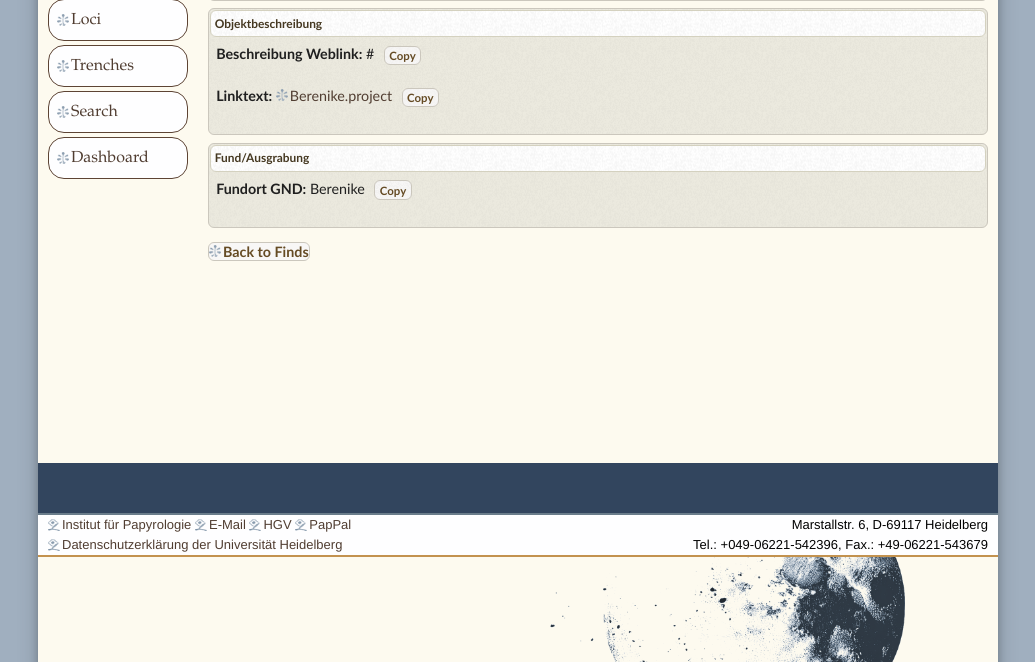
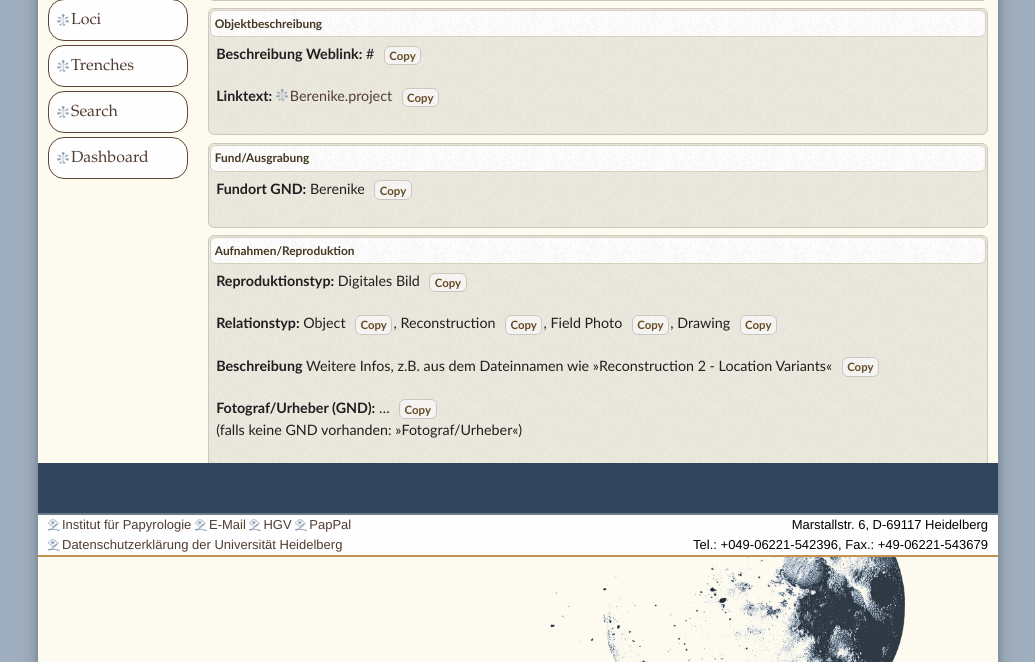
Before and after one commit to Edelweiss/berenike, a Symfony app: template templates/find/showForHeidIcon.html.twig in a window 1280 px wide. Shown: the part 243-905 px from the top of the page, without its empty margins (122-1157 px from the left). Run offline with Twig, Linux system fonts and the light colour scheme; the template is opened without the code that fills it, so the values that code supplies are empty; some libraries are stand-ins or nearby versions.

Commit message:
view image info for heidICON

```diff
--- a/templates/find/showForHeidIcon.html.twig
+++ b/templates/find/showForHeidIcon.html.twig
@@ -267,6 +267,56 @@
     {% endif %}
   </div>
 
+  <!-- Aufnahmen/Reproduktion -->
+  <div class="ui-widget ui-widget-content ui-corner-all" style="padding: 0.5em; margin-bottom: 0.5em;">
+    <h3 class="ui-widget-header ui-corner-all" style="padding: 0.3em; margin: -0.5em -0.5em 0.5em -0.5em;">Aufnahmen/Reproduktion</h3>
+
+    <p>
+      <strong>Reproduktionstyp:</strong> Digitales Bild
+      <button onclick="copyToClipboard('Digitales Bild', this)" class="ui-button ui-widget ui-state-default ui-corner-all" style="padding: 0.2em 0.4em; margin-left: 0.5em; font-size: 0.8em;">
+        <span class="ui-button-text">Copy</span>
+      </button>
+    </p>
+
+    <p>
+      <strong>Relationstyp:</strong> Object
+      <button onclick="copyToClipboard('Object', this)" class="ui-button ui-widget ui-state-default ui-corner-all" style="padding: 0.2em 0.4em; margin-left: 0.5em; font-size: 0.8em;">
+        <span class="ui-button-text">Copy</span>
+      </button>, Reconstruction
+       <button onclick="copyToClipboard('Reconstruction', this)" class="ui-button ui-widget ui-state-default ui-corner-all" style="padding: 0.2em 0.4em; margin-left: 0.5em; font-size: 0.8em;">
+        <span class="ui-button-text">Copy</span>
+      </button>, Field Photo
+       <button onclick="copyToClipboard('Field Photo', this)" class="ui-button ui-widget ui-state-default ui-corner-all" style="padding: 0.2em 0.4em; margin-left: 0.5em; font-size: 0.8em;">
+        <span class="ui-button-text">Copy</span>
+      </button>, Drawing
+       <button onclick="copyToClipboard('Drawing', this)" class="ui-button ui-widget ui-state-default ui-corner-all" style="padding: 0.2em 0.4em; margin-left: 0.5em; font-size: 0.8em;">
+        <span class="ui-button-text">Copy</span>
+      </button>
+    </p>
+
+    <p>
+      <strong>Beschreibung</strong> Weitere Infos, z.B. aus dem Dateinnamen wie »Reconstruction 2 - Location Variants«
+      <button onclick="copyToClipboard('Berenike', this)" class="ui-button ui-widget ui-state-default ui-corner-all" style="padding: 0.2em 0.4em; margin-left: 0.5em; font-size: 0.8em;">
+        <span class="ui-button-text">Copy</span>
+      </button>
+    </p>
+
+    <p>
+      <strong>Fotograf/Urheber (GND):</strong> …
+      <button onclick="copyToClipboard('Fotograf/Urheber', this)" class="ui-button ui-widget ui-state-default ui-corner-all" style="padding: 0.2em 0.4em; margin-left: 0.5em; font-size: 0.8em;">
+        <span class="ui-button-text">Copy</span>
+      </button>
+      <br/>(falls keine GND vorhanden: »Fotograf/Urheber«)
+    </p>
+
+    <p>
+      <strong>Kommentar (unter Inv.Nr./Signatur)</strong> Weitere Infos, z.B. aus dem Dateinnamen wie »58948_7879_a, B/W«
+      <button onclick="copyToClipboard('Berenike', this)" class="ui-button ui-widget ui-state-default ui-corner-all" style="padding: 0.2em 0.4em; margin-left: 0.5em; font-size: 0.8em;">
+        <span class="ui-button-text">Copy</span>
+      </button>
+    </p>
+  </div>
+
   <div class="actions" style="margin-top: 1em;">
     {% if app.user %}
     <a href="{{ path('PapyrillioBerenike_FindEdit', {'id': find.id}) }}" class="ui-button ui-widget ui-state-default ui-corner-all ui-button-text-only">
```
